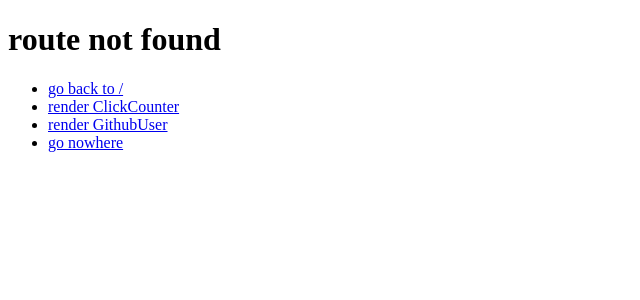
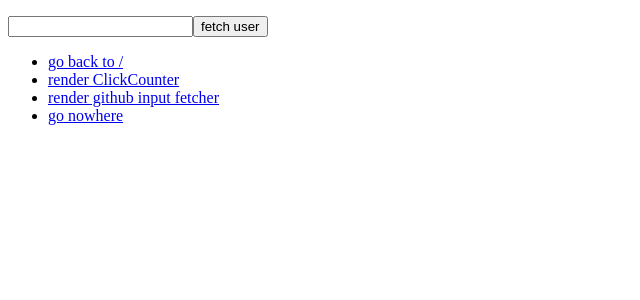
Before and after one commit to Folvin/react-exercises, a React (Create React App) app: page /users in a window 1280 px wide. Before the commit this address had no page. Shown: the top 300 px of the page, without its empty margins (0-640 px from the left). Built offline with nearby package versions, Linux system fonts and the light colour scheme.

Commit message:
react-router-06

```diff
--- a/src/App.js
+++ b/src/App.js
@@ -1,7 +1,8 @@
 import {Link, Route, Routes} from "react-router-dom";
 import {ClickCounter} from "./ClickCounter";
 import {Welcome} from "./Welcome";
-import {GithubUser} from "./GithubUser"
+import {GithubUser} from "./GithubUser";
+import {GithubUserList} from "./GithubUserList";
 
 export function App() {
     return (
@@ -9,14 +10,24 @@ export function App() {
             <Routes>
                 <Route path="/" element={<Welcome name="Usuku" />} />
                 <Route path="/counter" element={<ClickCounter />} />
-                <Route path="users/:username" element={<GithubUser />} />
+                <Route path="users" element={<GithubUserList />}>
+                    <Route path=":username" element={<GithubUser />} />
+                </Route>
                 <Route path="*" element={<h1>route not found</h1>} />
             </Routes>
             <ul>
-                <li><Link to="/">go back to /</Link></li>
-                <li><Link to="counter">render ClickCounter</Link></li>
-                <li><Link to="users/folvin">render GithubUser</Link></li>
-                <li><Link to="nowhere">go nowhere</Link></li>
+                <li>
+                    <Link to="/">go back to /</Link>
+                </li>
+                <li>
+                    <Link to="counter">render ClickCounter</Link>
+                </li>
+                <li>
+                    <Link to="users">render github input fetcher</Link>
+                </li>
+                <li>
+                    <Link to="nowhere">go nowhere</Link>
+                </li>
             </ul>
         </div>
     );
--- a/src/GithubUser.js
+++ b/src/GithubUser.js
@@ -2,22 +2,43 @@ import {useEffect, useState} from "react";
 import {useParams} from "react-router-dom";
 
 export function GithubUser() {
+    const [githubData, setGithubData] = useState();
+    const [loading, setLoading] = useState(false);
+    const [error, setError] = useState(false);
+
     const {username} = useParams();
-    const [githubData, setGithubData] = useState();
 
-    async function fetchGithubUser(username) {
-        const response = await fetch(
-            `https://api.github.com/users/${username}`
-        );
-        const json = await response.json();
-        setGithubData(() => {
-            return json;
-        });
+    async function fetchGithubData(username) {
+        try {
+            setLoading(true);
+            const response = await fetch(
+                `https://api.github.com/users/${username}`
+            );
+            if (!response.ok) {
+                throw new Error("response is not ok");
+            }
+            const json = await response.json();
+
+            setGithubData(json);
+        } catch (e) {
+            setError(true);
+            console.log(e.message);
+        } finally {
+            setLoading(false);
+        }
     }
 
     useEffect(() => {
-        fetchGithubUser(username);
+        setGithubData(null)
+        setError(false)
+        fetchGithubData(username);
     }, [username]);
 
-    return <div>{githubData && <h1>{githubData.name}</h1>}</div>;
+    return (
+        <div>
+            {githubData && <h2>{githubData.id}</h2>}
+            {loading && <h2>loading...</h2>}
+            {error && <h2>there was an error, try again</h2>}
+        </div>
+    );
 }
--- /dev/null
+++ b/src/GithubUserList.js
@@ -0,0 +1,35 @@
+import {useState} from "react";
+import {Link, Outlet} from "react-router-dom";
+
+export function GithubUserList() {
+    const [usernames, setUsernames] = useState([]);
+
+    function addingUsername(e) {
+        const inputValue = e.target.previousSibling.value;
+        if (usernames.includes(inputValue)) {
+            alert("user already rendered");
+            return;
+        }
+        setUsernames((usernames) => {
+            return [...usernames, inputValue];
+        });
+    }
+
+    return (
+        <div>
+            <ul>
+                {!!usernames.length &&
+                    usernames.map((username) => (
+                        <li>
+                            <Link key={username} to={username}>
+                                render github of {username}
+                            </Link>
+                        </li>
+                    ))}
+            </ul>
+            <input type="text" />
+            <button onClick={addingUsername}>fetch user</button>
+            <Outlet />
+        </div>
+    );
+}
```
